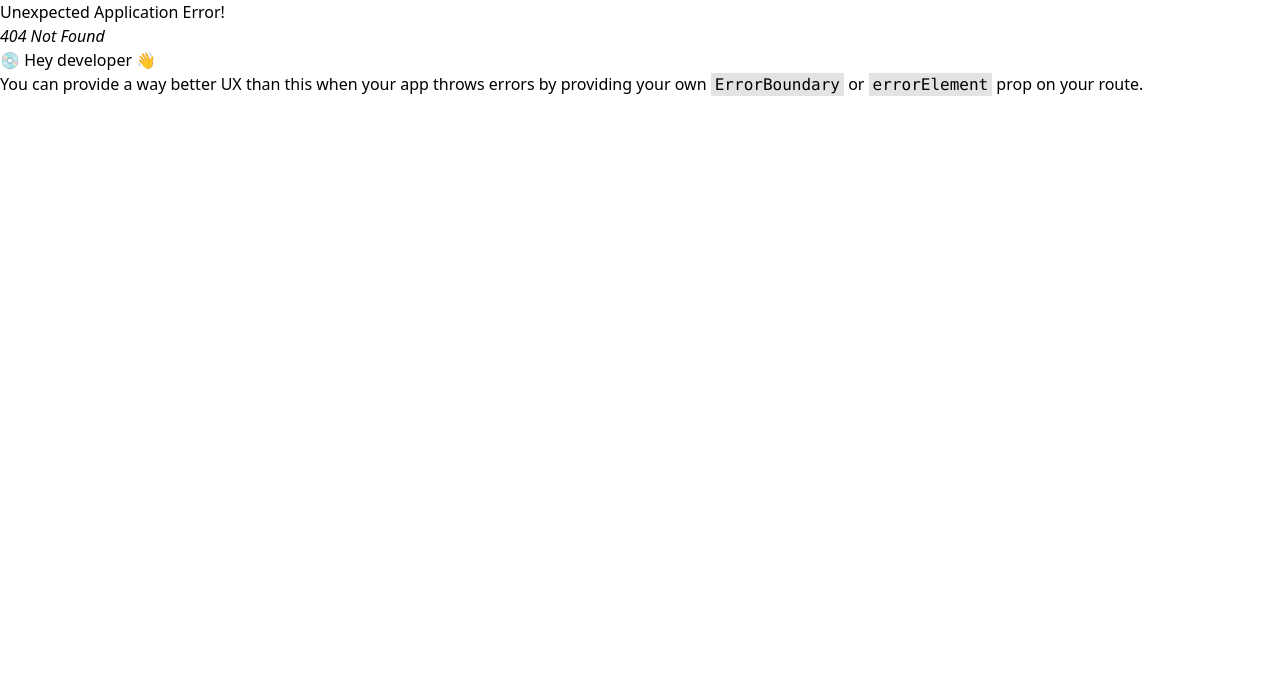
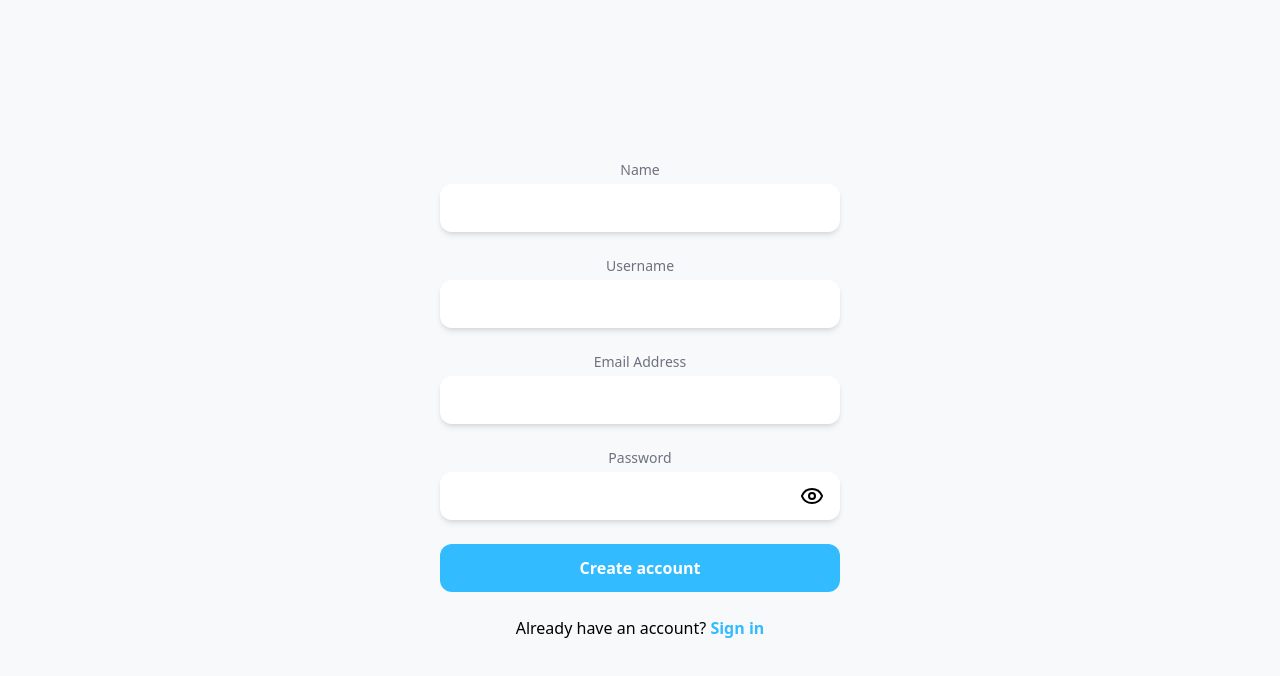
Before and after one commit to StaeyKay/blog, a React (Vite) app: page /auth/signup in a window 1280 px wide. Before the commit this address had no page. Shown: the top 676 px of the page. Built offline with nearby package versions, Linux system fonts and the light colour scheme.

Commit message:
Worked on the signup page

```diff
--- a/src/App.jsx
+++ b/src/App.jsx
@@ -1,23 +1,25 @@
-import { RouterProvider, createBrowserRouter } from "react-router-dom"
-import "./App.css"
-import RootLayout from "./layout/rootLayout"
-import Home from "./pages/home"
-import Politics from "./pages/politics"
-import Business from "./pages/business"
-import Categories from "./pages/categories"
-import Health from "./pages/health"
-import Design from "./pages/design"
-import Contact from "./pages/contact"
-import Sport from "./pages/sport"
-import LandingPage from "./pages/landing"
-import DashboardLayout from "./pages/dasboard/layout/dashboardLayout"
-import Profile from "./pages/dasboard/pages/profile"
-import Overview from "./pages/dasboard/pages/overview"
-import Blog from "./pages/dasboard/pages/blog"
-import DashboardCategories from "./pages/dasboard/pages/dashboardCategories"
+import { RouterProvider, createBrowserRouter } from "react-router-dom";
+import "./App.css";
+import RootLayout from "./layout/rootLayout";
+import Home from "./pages/home";
+import Politics from "./pages/politics";
+import Business from "./pages/business";
+import Categories from "./pages/categories";
+import Health from "./pages/health";
+import Design from "./pages/design";
+import Contact from "./pages/contact";
+import Sport from "./pages/sport";
+import LandingPage from "./pages/landing";
+import DashboardLayout from "./pages/dasboard/layout/dashboardLayout";
+import Profile from "./pages/dasboard/pages/profile";
+import Overview from "./pages/dasboard/pages/overview";
+import Blog from "./pages/dasboard/pages/blog";
+import DashboardCategories from "./pages/dasboard/pages/dashboardCategories";
+import AuthLayout from "./pages/auth/layout/authLayout";
+import Signup from "./pages/auth/signup";
+import Login from "./pages/auth/login";
 
 function App() {
-
   const router = createBrowserRouter([
     // {
     //   index: true,
@@ -25,67 +27,80 @@ function App() {
     // },
     {
       path: "/",
-      element: <RootLayout/>,
+      element: <RootLayout />,
       children: [
         {
           index: true,
-          element: <Home/>
+          element: <Home />,
         },
         {
           path: "categories",
-          element: <Categories />
+          element: <Categories />,
         },
         {
           path: "politics",
-          element: <Politics/>
+          element: <Politics />,
         },
         {
           path: "business",
-          element: <Business/>
+          element: <Business />,
         },
         {
           path: "health",
-          element: <Health/>
+          element: <Health />,
         },
         {
           path: "design",
-          element: <Design/>
+          element: <Design />,
         },
         {
           path: "sport",
-          element: <Sport/>
+          element: <Sport />,
         },
         {
           path: "contact",
-          element: <Contact/>
-        }
-      ]
+          element: <Contact />,
+        },
+      ],
     },
     {
       path: "dashboard",
-      element: <DashboardLayout/>,
+      element: <DashboardLayout />,
       children: [
         {
           index: true,
-          element: <Overview/>
+          element: <Overview />,
         },
         {
           path: "profile",
-          element: <Profile/>
+          element: <Profile />,
         },
         {
           path: "blogs",
-          element: <Blog/>
+          element: <Blog />,
         },
         {
           path: "categories",
-          element: <DashboardCategories/>
-        }
-      ]
-    }
-  ])
-  return ( <RouterProvider router={router} />
-  )
+          element: <DashboardCategories />,
+        },
+      ],
+    },
+    {
+      path: "auth",
+      element: <AuthLayout />,
+      children: [
+        {
+          path: "signup",
+          element: <Signup />,
+        },
+        {
+          path: "login",
+          element: <Login />,
+        },
+      ],
+    },
+  ]);
+  return <RouterProvider router={router} />;
 }
 
-export default App
+export default App;
--- /dev/null
+++ b/src/pages/auth/layout/authLayout.jsx
@@ -0,0 +1,12 @@
+import React from "react";
+import { Outlet } from "react-router-dom";
+
+const AuthLayout = () => {
+  return (
+    <div>
+      <Outlet />
+    </div>
+  );
+};
+
+export default AuthLayout;
--- /dev/null
+++ b/src/pages/auth/login.jsx
@@ -0,0 +1,7 @@
+import React from "react";
+
+const Login = () => {
+  return <div>Login</div>;
+};
+
+export default Login;
--- /dev/null
+++ b/src/pages/auth/signup.jsx
@@ -0,0 +1,92 @@
+import React, { useState } from "react";
+import SubHeader from "../../components/subHeader";
+import { Eye, EyeOff } from "lucide-react";
+
+const Signup = () => {
+  const [passwordVisibility, setPasswordVisibility] = useState(false);
+
+  const handlePasswordVisibility = () => {
+    setPasswordVisibility(!passwordVisibility);
+  };
+
+  return (
+    <div className="bg-[#F8F9FA] px-[128px] min-h-screen flex items-center justify-center">
+      <form action="" className="space-y-6 items-center w-[400px]">
+        <div className="flex flex-col space-y-6">
+          <div>
+            <label
+              htmlFor="firstName"
+              className="block text-sm text-gray-500 mb-1 text-center"
+            >
+              Name
+            </label>
+            <input
+              type="text"
+              id="firstName"
+              className="shadow-md border-none rounded-xl px-4 py-3 outline-none w-full"
+            />
+          </div>
+          <div>
+            <label
+              htmlFor="lastName"
+              className="block text-sm text-gray-500 mb-1 text-center"
+            >
+              Username
+            </label>
+            <input
+              type="text"
+              id="lastName"
+              className="shadow-md border-none rounded-xl px-4 py-3 outline-none w-full"
+            />
+          </div>
+          <div>
+            <label
+              htmlFor="email"
+              className="block text-sm text-gray-500 mb-1 text-center"
+            >
+              Email Address
+            </label>
+            <input
+              type="email"
+              id="email"
+              className="shadow-md border-none rounded-xl px-4 py-3 outline-none w-full"
+            />
+          </div>
+          <div className="relative">
+            <label
+              htmlFor="password"
+              className="block text-sm text-gray-500 mb-1 text-center"
+            >
+              Password
+            </label>
+            <input
+              type={passwordVisibility ? "text" : "password"}
+              id="password"
+              className="shadow-md border-none rounded-xl px-4 py-3 outline-none w-full"
+            />
+            {/* Toggle Eye Icon */}
+            <div
+              className="absolute top-1/2 right-4 cursor-pointer"
+              onClick={handlePasswordVisibility}
+            >
+              {passwordVisibility ? <EyeOff /> : <Eye />}
+            </div>
+          </div>
+          <div>
+            <button className="bg-[#33bbff] px-10 py-3 w-[400px] rounded-xl text-white font-semibold">
+              Create account
+            </button>
+          </div>
+          <p className="text-center">
+            Already have an account?{" "}
+            <span className="text-[#33bbff] font-semibold hover: cursor-pointer">
+              Sign in
+            </span>
+          </p>
+        </div>
+      </form>
+    </div>
+  );
+};
+
+export default Signup;
--- a/src/pages/dasboard/pages/blog.jsx
+++ b/src/pages/dasboard/pages/blog.jsx
@@ -1,6 +1,6 @@
 import { FilePenLine, Plus, Trash, X } from "lucide-react";
-import React, { useState } from "react";
-import { saveArticle } from "../../../utils";
+import React, { useState, useEffect } from "react";
+import { getArticles, saveArticle } from "../../../utils";
 
 const Blog = () => {
   const [showForm, setShowForm] = useState(false);
@@ -11,6 +11,7 @@ const Blog = () => {
   const [date, setDate] = useState("");
   const [readTime, setReadTime] = useState("");
   const [file, setFile] = useState(null);
+  const [articleList, setArticleList] = useState([]);
 
   const toggleForm = () => {
     setShowForm(!showForm);
@@ -45,6 +46,17 @@ const Blog = () => {
       console.log(error);
     }
   };
+
+  useEffect(() => {
+    // getArticles().then((articleList) => {
+    //   setArticleList(articleList);
+    // });
+    const fetchArticles = async () => {
+      const articleList = await getArticles();
+      setArticleList(articleList);
+    };
+    fetchArticles();
+  }, []);
 
   return (
     <div className="p-10 w-full">
@@ -168,9 +180,10 @@ const Blog = () => {
         )}
 
         <div className="space-y-5 w-full">
-          {[].map((blogpost) => (
+          {articleList.length === 0 && <h3>No articles found</h3>}
+          {articleList.map((blogpost) => (
             <div
-              key={blogpost.title}
+              key={blogpost.id}
               className="bg-[#36454F] rounded-md text-white p-6 flex justify-between"
             >
               <div>
--- a/src/pages/home/components/hero.jsx
+++ b/src/pages/home/components/hero.jsx
@@ -1,8 +1,34 @@
 import React from "react";
 import { heroImage } from "../../../assets";
+import { useNavigate } from "react-router-dom";
 
 const Hero = () => {
+  const navigate = useNavigate();
+
+  const handleSignup = () => {
+    navigate("/auth/signup");
+  };
+
+  const handleLogin = () => {
+    navigate("auth/login");
+  };
+
   return (
+    <div>
+      <div>
+        <button
+          onClick={handleSignup}
+          className="bg-[#F8F9FA] px-5 py-2 font-semibold rounded-lg"
+        >
+          Sign up
+        </button>
+        <button
+          onClick={handleLogin}
+          className="bg-[#F8F9FA] px-5 py-2 font-semibold rounded-lg"
+        >
+          Login
+        </button>
+      </div>
       <div className="md:flex">
         <img src={heroImage} alt="" className="md:w-1/2" />
         <div className="bg-[#F8F9FA] flex flex-col p-10">
@@ -11,8 +37,8 @@ const Hero = () => {
           <span>Where They Are</span>
           <p>
             Lorem ipsum dolor sit amet, consectetur adipiscing elit, sed do
-          eiusmod tempor incididunt ut labore et dolore magna aliqua. Ut enim ad
-          minim veniam, quis nostrud exercitation ullamco laboris nisi ut
+            eiusmod tempor incididunt ut labore et dolore magna aliqua. Ut enim
+            ad minim veniam, quis nostrud exercitation ullamco laboris nisi ut
             aliquip ex ea commodo consequat. Duis aute irure dolor in
             reprehenderit in voluptate velit esse cillum dolore eu fugiat nulla
             pariatur. Excepteur sint occaecat cupidatat non proident, sunt in
@@ -22,6 +48,7 @@ const Hero = () => {
           <span>Jun 14 . 3 min</span>
         </div>
       </div>
+    </div>
   );
 };
 
--- a/src/utils.js
+++ b/src/utils.js
@@ -12,14 +12,15 @@ export function saveData(blogposts) {
 }
 
 const BASE_URL = "http://localhost:7000/api/v1";
+const token =
+  "eyJhbGciOiJIUzI1NiIsInR5cCI6IkpXVCJ9.eyJpZCI6IjY2ZGI4Y2VlOGJiM2M3NzA3OTRkMmM4YiIsImlhdCI6MTcyNjAwMDE4OCwiZXhwIjoxNzI2MDEwOTg4fQ.KD_Vxu1BlTvAL2nQ-lgwTmIWAL89bKAmsOFX9KxAN40";
 
 export async function saveArticle(article) {
   const createArticleResponse = await fetch(`${BASE_URL}/users/articles`, {
     method: "POST",
     body: article,
     headers: {
-      authorization:
-        "Bearer eyJhbGciOiJIUzI1NiIsInR5cCI6IkpXVCJ9.eyJpZCI6IjY2ZGI4Y2VlOGJiM2M3NzA3OTRkMmM4YiIsImlhdCI6MTcyNTg5MjYxNiwiZXhwIjoxNzI1OTAzNDE2fQ.ogUvBYB3K1jJZ7QTFeXm0onFUqccBzUSWKuihk9oWcY",
+      authorization: `Bearer ${token}`,
     },
   });
 
@@ -27,4 +28,18 @@ export async function saveArticle(article) {
   return response;
 }
 
-export async function getArticles(article) {}
+export async function getArticles() {
+  const articlesResponse = await fetch(`${BASE_URL}/users/articles`, {
+    method: "GET",
+    headers: {
+      authorization: `Bearer ${token}`,
+    },
+  });
+
+  const response = await articlesResponse.json();
+  return response;
+}
+
+export async function updateArticle() {
+  const updateAarticleResponse = await fetch(`${BASE_URL}`);
+}
```
Also changed, not shown: src/components/footer.jsx (+16 -15 lines), src/components/newsPage.jsx (+16 -8 lines). Lines whose indentation alone changed are shown as unchanged.
